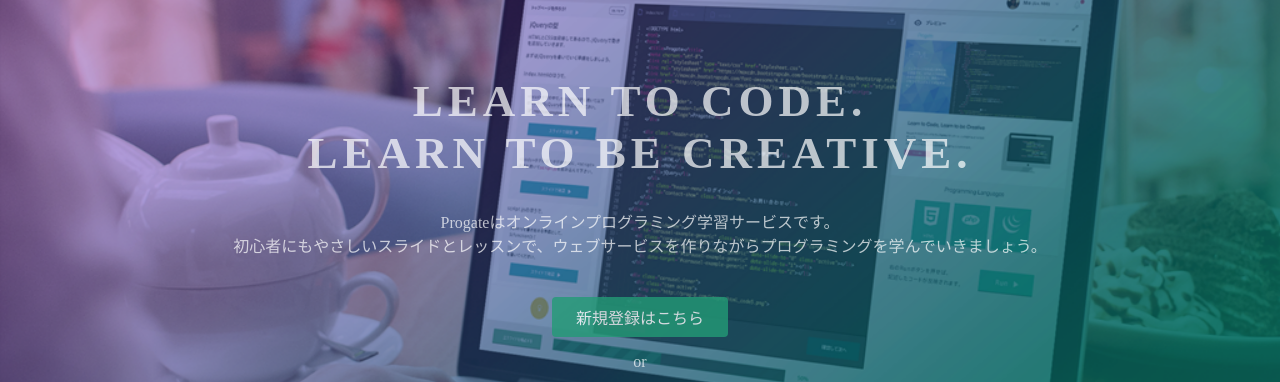
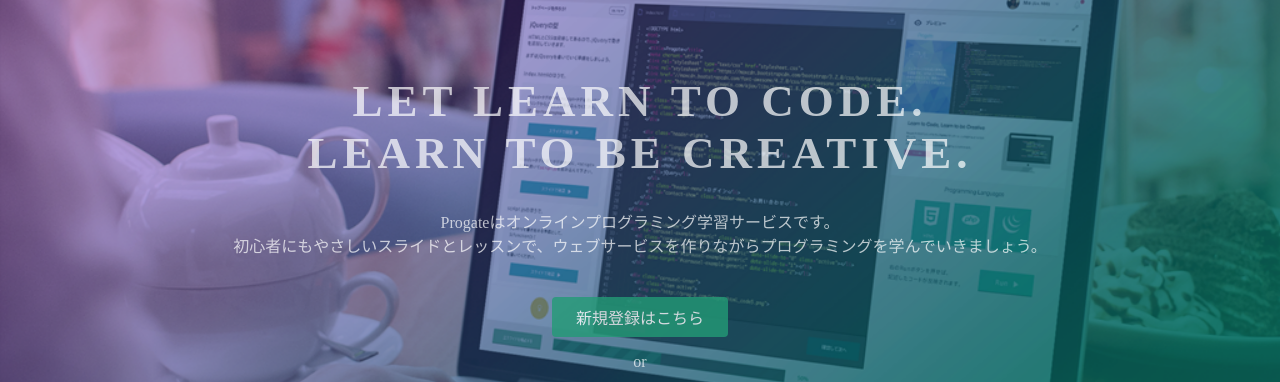
Before and after one commit to nao136/nao136.github.io, a plain HTML site: page index.html in a window 1280 px wide. Shown: the part 135-517 px from the top of the page. Drawn offline with Linux system fonts and the light colour scheme.

Commit message:
Update index.html

```diff
--- a/index.html
+++ b/index.html
@@ -23,7 +23,7 @@
   </header>
   <div class="top-wrapper">
     <div class="container">
-      <h1>LEARN TO CODE.<br>LEARN TO BE CREATIVE.</h1>
+      <h1>LET LEARN TO CODE.<br>LEARN TO BE CREATIVE.</h1>
       <p>Progateはオンラインプログラミング学習サービスです。<br>初心者にもやさしいスライドとレッスンで、ウェブサービスを作りながらプログラミングを学んでいきましょう。</p>
       <div class="btn-wrapper">
         <a href="#" class="btn signup">新規登録はこちら</a>
```
